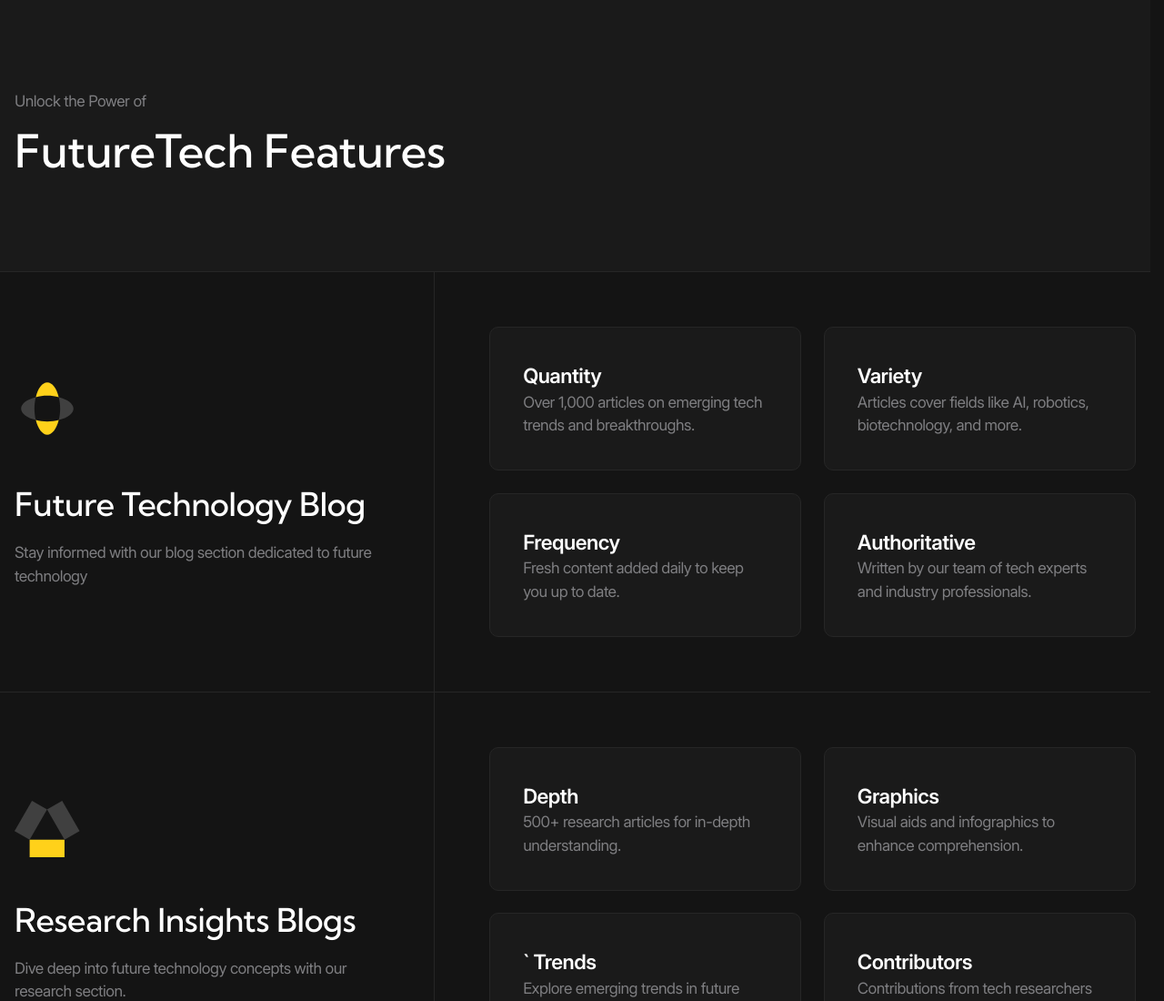
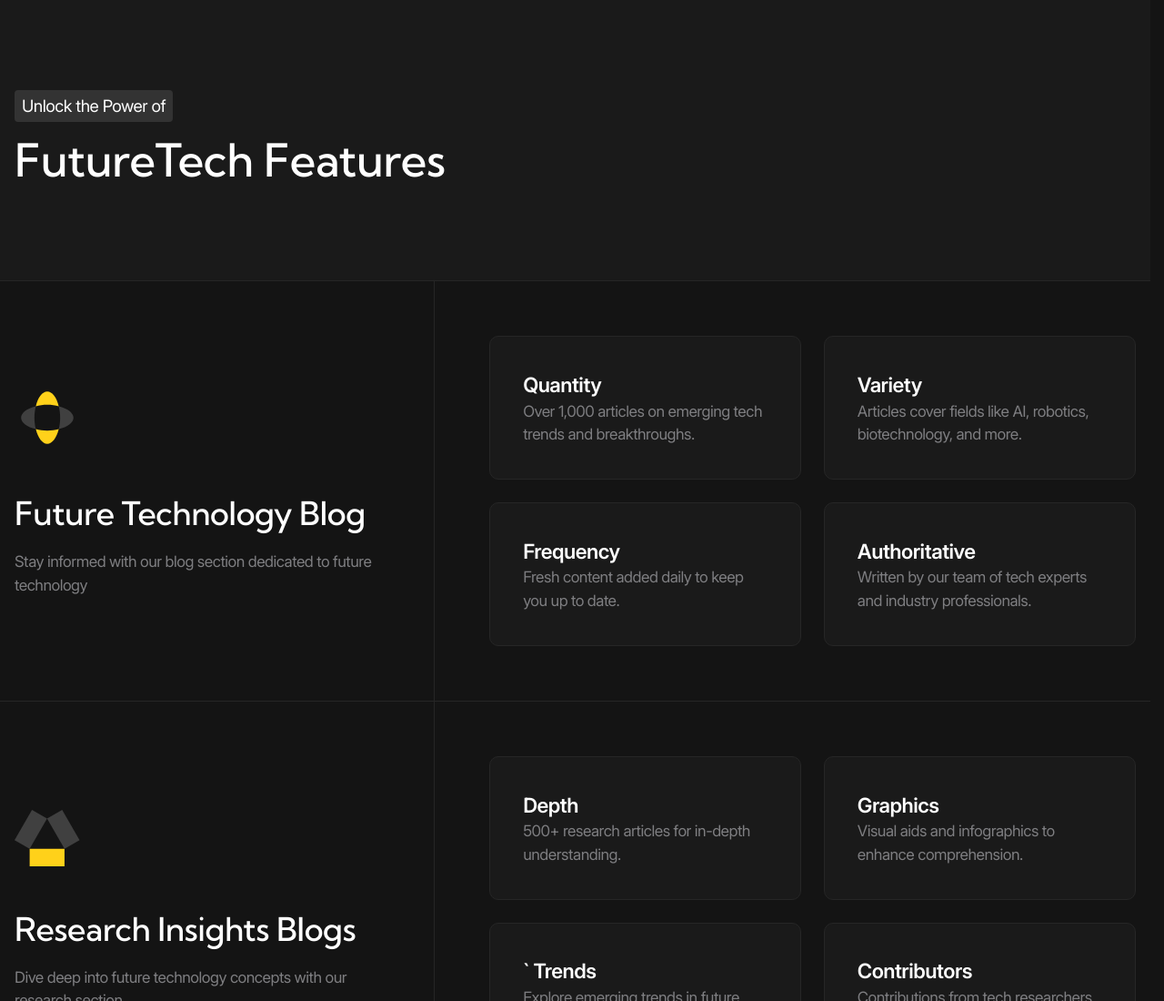
Before and after one commit to rtgadzhiev/future-tech, a website with bundled scripts: page index.html in a window 1280 px wide. Shown: the top 1100 px of the page at 91% size. Built offline with nearby package versions, Linux system fonts and the light colour scheme.

Commit message:
fix: add styles for tag element

```diff
--- a/styles/blocks/_tag.scss
+++ b/styles/blocks/_tag.scss
@@ -1 +1,14 @@
 @use '../helpers' as *;
+
+.tag {
+  @include fluid-text(20, 14);
+
+  padding: rem(6) rem(10);
+  color: var(--color-light);
+  background-color: var(--color-dark-20);
+  border-radius: rem(4);
+
+  @include laptop {
+    padding: rem(4) rem(8);
+  }
+}
```
Also changed, not shown: styles/main.css, 1 other file.
